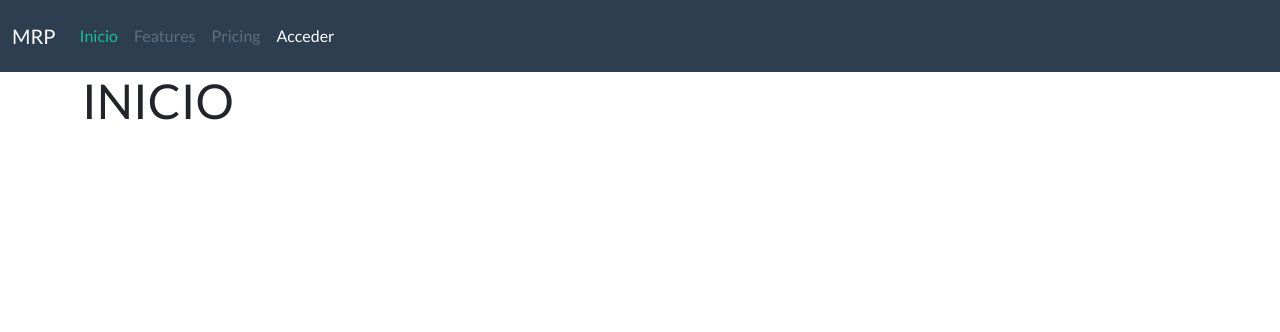
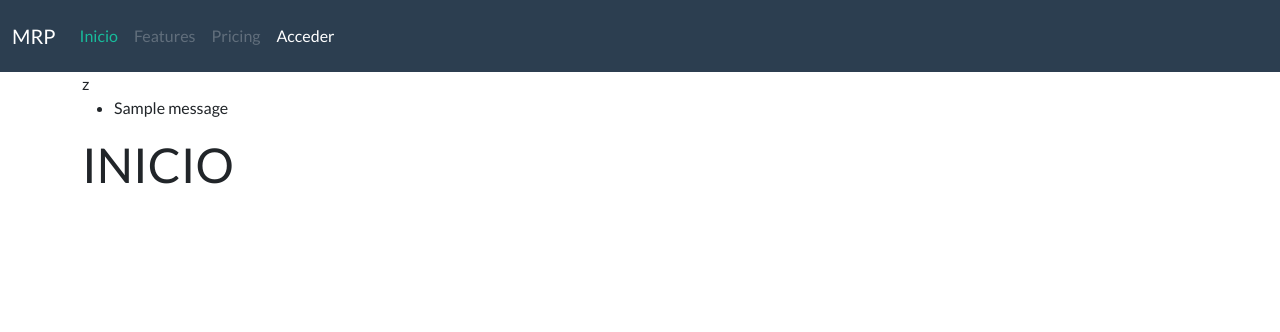
Before and after one commit to ferschoneich01/SistemaMRP, a Flask app: page / in a window 1280 px wide. Shown: the top 332 px of the page. Run offline with Flask 3, Linux system fonts and the light colour scheme; one stand-in notice (Sample message) is shown; some libraries are stand-ins or nearby versions.

Commit message:
Sun, May 7, 2023, 2:27 AM -06:00

```diff
--- a/src/templates/layout.html
+++ b/src/templates/layout.html
@@ -39,7 +39,17 @@
         </nav>
     </header>
 
-    <article class="container">
+    <article class="container">z
+        <!--ALERTAS-->
+        {% with messages = get_flashed_messages() %}
+        {% if messages %}
+        <ul class=flashes>
+            {% for message in messages %}
+            <li>{{ message }}</li>
+            {% endfor %}
+        </ul>
+        {% endif %}
+        {% endwith %}
         <!--INDEX-->
         {% block body %}
         {% endblock %}
```
